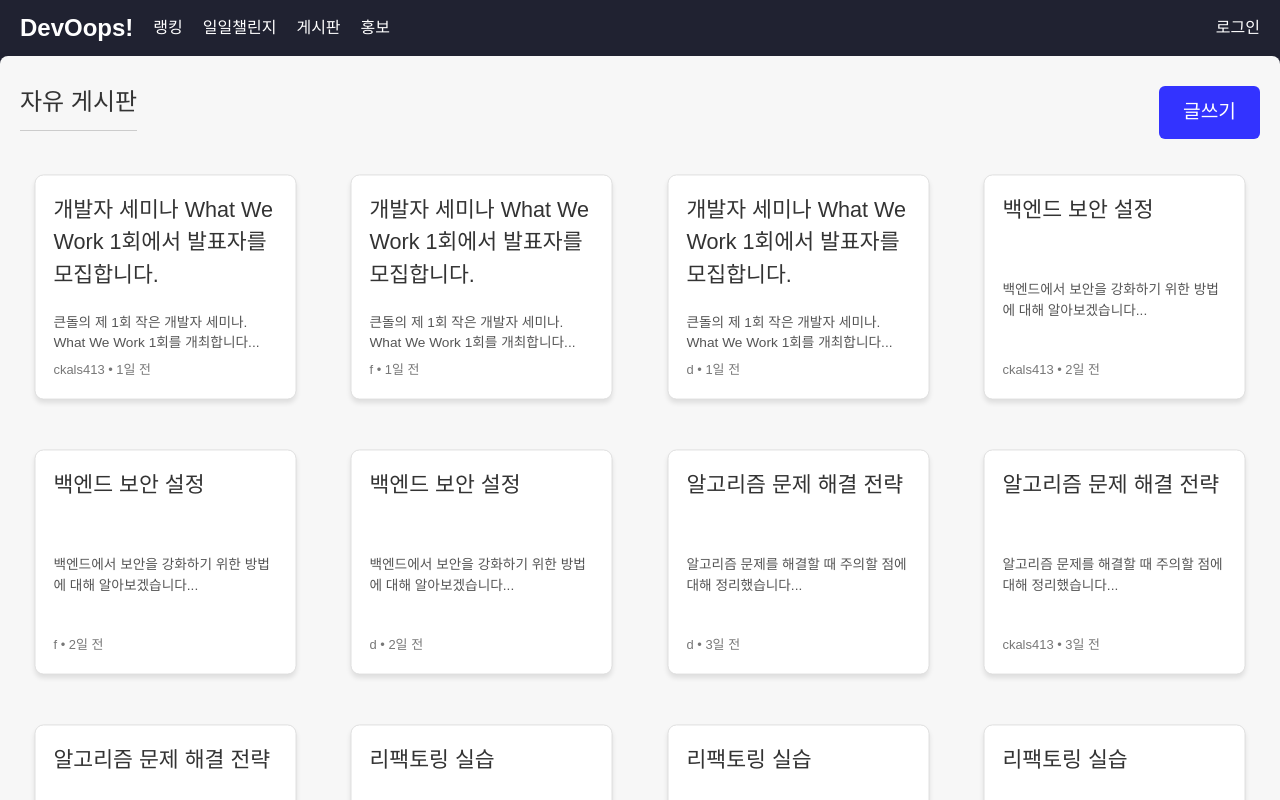
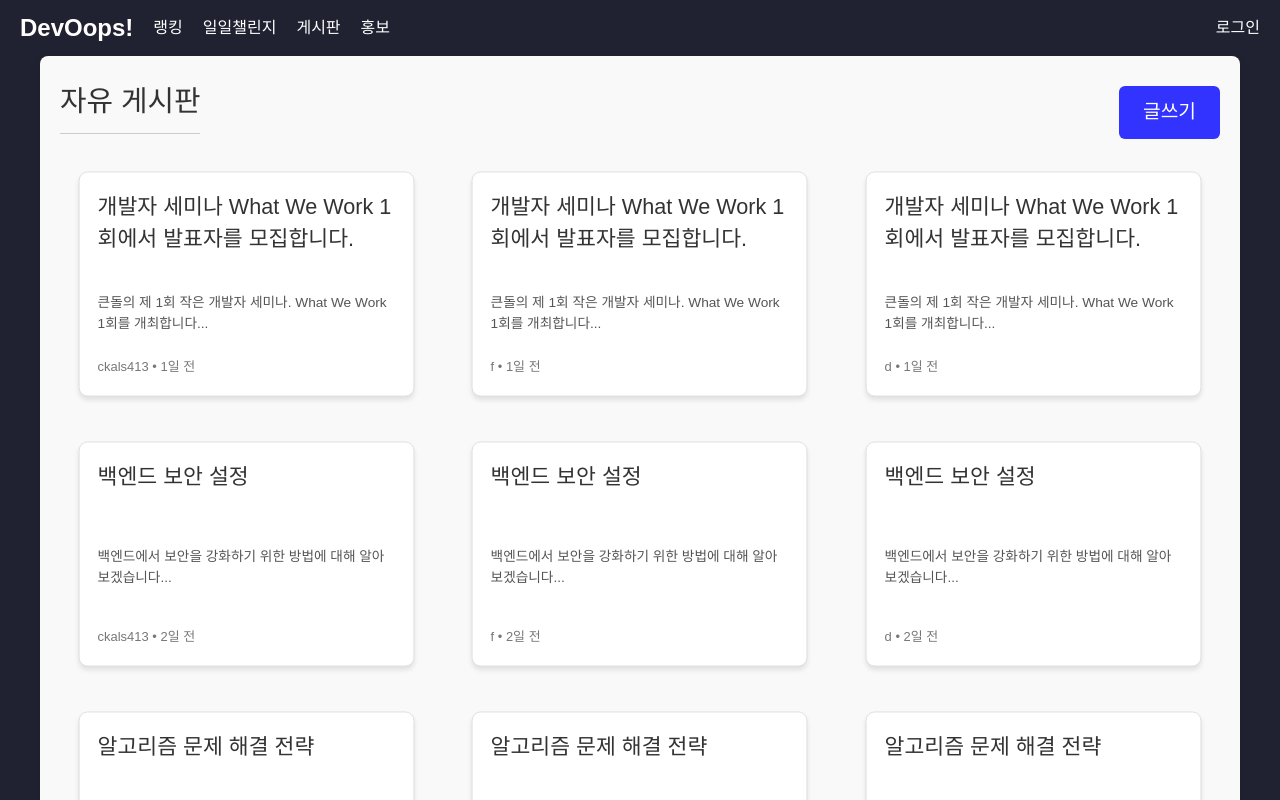
Before and after one commit to yuseong95/DevOops_New, a React (Create React App) app: page /board/free in a window 1280 px wide. Shown: the top 800 px of the page. Built offline with nearby package versions, Linux system fonts and the light colour scheme.

Commit message:
ui 수정 누락본

```diff
--- a/src/routes/css/BoardPage.css
+++ b/src/routes/css/BoardPage.css
@@ -1,16 +1,12 @@
-/* src/routes/css/BoardPage.css */
-
 .board-content-wrapper {
-  max-width: 1300px;
+  max-width: 1200px; /* 전체 너비 */
   margin: 0 auto;
   padding: 20px;
-  background-color: #f7f7f7;
+  background-color: #f9f9f9;
   border-radius: 8px;
   box-shadow: 0 4px 12px rgba(0, 0, 0, 0.1);
-  min-height: 1000px; /* 고정된 최소 높이 설정 */
-  display: flex;
-  flex-direction: column;
-  justify-content: space-between;
+  min-height: 1000px;
+  position: relative; /* hover 시 효과 영역을 조정하기 위해 추가 */
 }
 
 .board-header {
@@ -22,19 +18,20 @@
 
 .board-header h2 {
   margin: 0;
-  font-size: 1.5em;
+  font-size: 1.8em; /* 큰 제목 크기 */
   color: #333;
 }
 
 .board-container {
   display: grid;
-  grid-template-columns: repeat(4, 1fr); /* 한 줄에 4개의 카드 */
-  gap: 25px;
+  grid-template-columns: repeat(3, 1fr); /* 한 줄에 3개 */
+  gap: 20px; /* 카드 간 간격 */
+  width: 100%; /* 전체 폭 */
 }
 
 .board-card.placeholder {
   visibility: hidden;
-  height: 200px; /* 실제 카드와 동일한 높이 설정 */
+  height: 250px; /* 카드 높이와 동일 */
 }
 
 .pagination {
```
